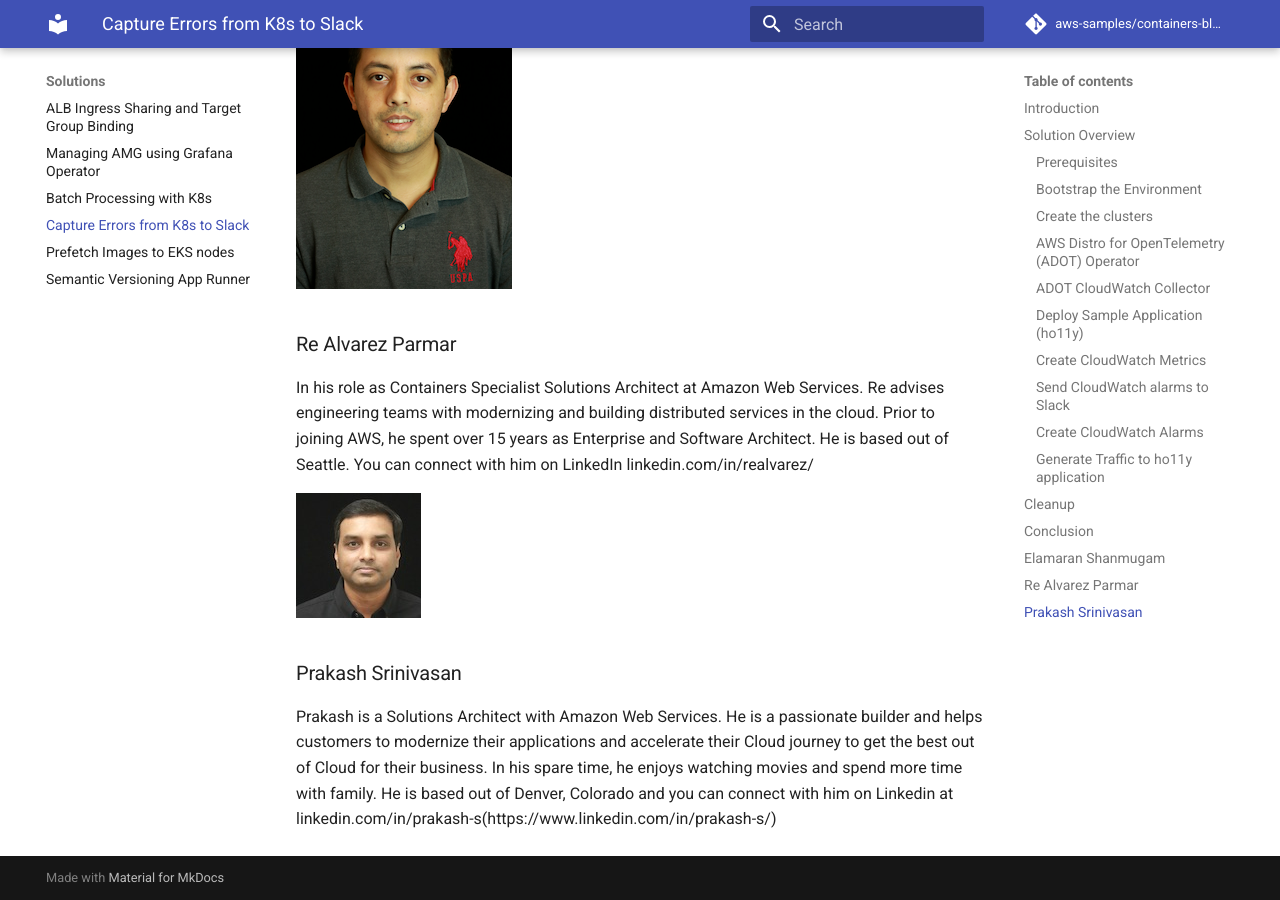
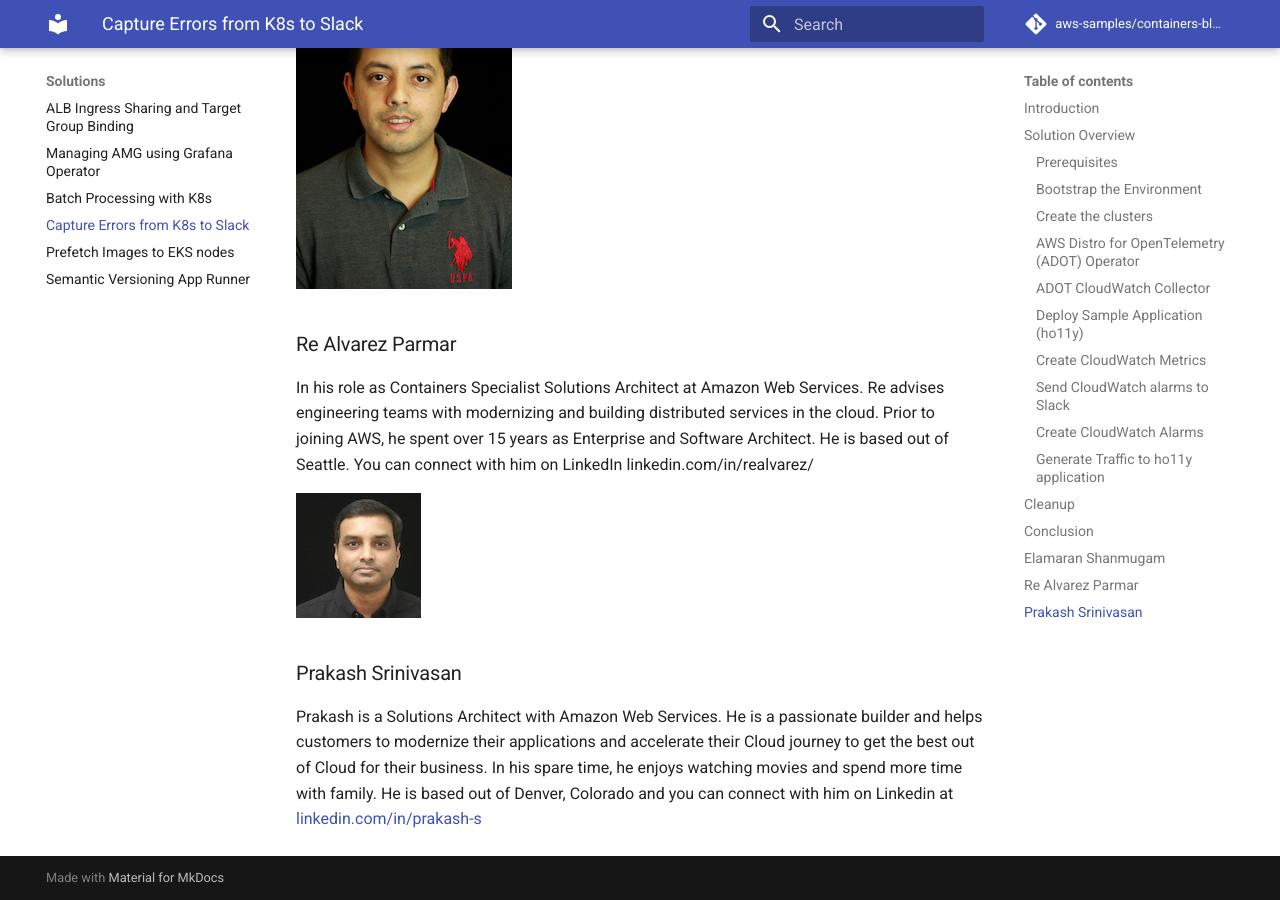
Before and after one commit to aws-samples/containers-blog-maelstrom, an MkDocs documentation site: the page built from docs/capture-errors-k8s-slack.md, in a window 1280 px wide and 900 px high, scrolled down 10488 px. Built offline with MkDocs 1.6.1 and Material for MkDocs 9.7.7, drawn with Linux system fonts in a browser that asks for light colours; comment, search, counter and statistics services are not loaded.

Commit message:
updated capture-errors-k8s-slack.md

```diff
--- a/docs/capture-errors-k8s-slack.md
+++ b/docs/capture-errors-k8s-slack.md
@@ -322,4 +322,4 @@
 
 ### Prakash Srinivasan
 
-Prakash is a Solutions Architect with Amazon Web Services. He is a passionate builder and helps customers to modernize their applications and accelerate their Cloud journey to get the best out of Cloud for their business. In his spare time, he enjoys watching movies and spend more time with family. He is based out of Denver, Colorado and you can connect with him on Linkedin at linkedin.com/in/prakash-s(https://www.linkedin.com/in/prakash-s/)
+Prakash is a Solutions Architect with Amazon Web Services. He is a passionate builder and helps customers to modernize their applications and accelerate their Cloud journey to get the best out of Cloud for their business. In his spare time, he enjoys watching movies and spend more time with family. He is based out of Denver, Colorado and you can connect with him on Linkedin at [linkedin.com/in/prakash-s](https://www.linkedin.com/in/prakash-s/)
```
